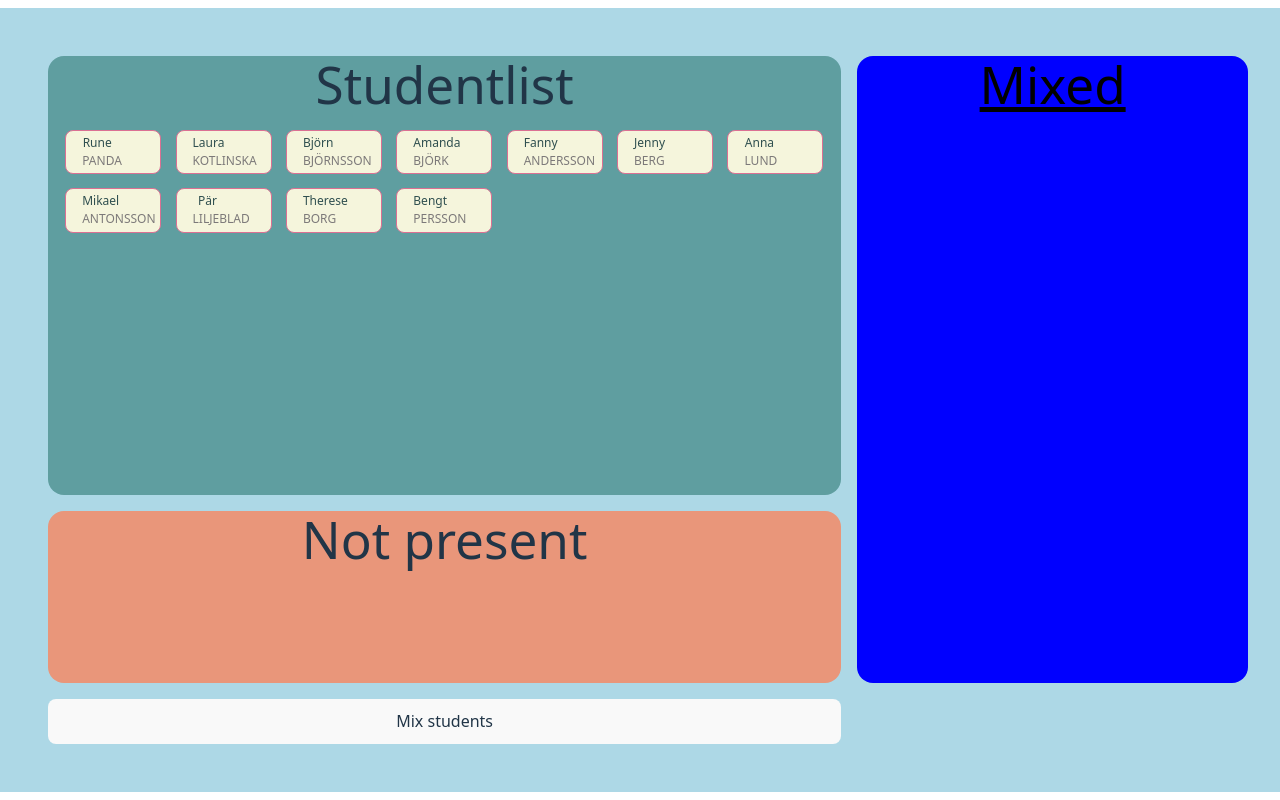
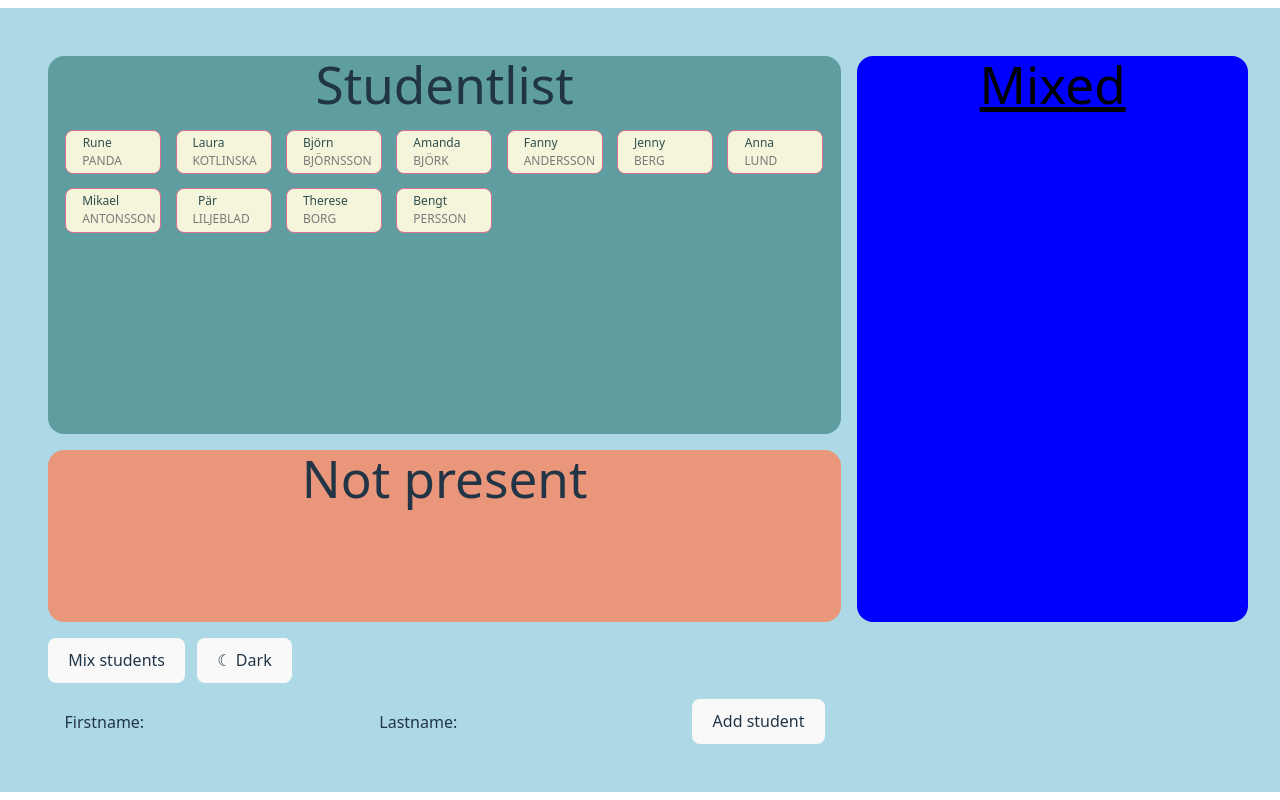
Before and after one commit to LKotlinska/mixer, a React (Vite) app: page / in a window 1280 px wide. Built offline with nearby package versions, Linux system fonts and the light colour scheme.

Commit message:
Separated logic from app, dark mode elements, add person form

```diff
--- a/src/App.jsx
+++ b/src/App.jsx
@@ -1,88 +1,45 @@
+import { useRef } from 'react'
 import './App.css'
 import { Person } from './Person'
 import { StudentList } from './StudentList'
 import { NotPresentList } from './NotPresentList'
 import { MixedList } from './MixedList'
-import { useEffect, useMemo, useState } from 'react'
+import { InputForm } from './InputForm'
+import useStudents from './hooks/useStudents'
 
 function App() {
 
-  const [students, setStudents] = useState(null)
-  const [loading, setLoading] = useState(false)
-  const [error, setError] = useState(null)
+  const { togglePresent,setStudents, students, absent, present, groups, shuffle, loading, error } = useStudents();
 
-  const [mixedStudents, setMixedStudents] = useState([])
+  const sectionRef = useRef(null);
+  const btnRef = useRef(null);
+  const isDark = useRef(false);
 
-  const present = useMemo(() => students?.filter(({...student}) => student.isPresent), [students])
-  const absent = useMemo(() => students?.filter(({...student}) => !student.isPresent), [students])
+  const toggleDark = () => {
+    isDark.current = !isDark.current;
+    sectionRef.current.classList.toggle('dark');
+    btnRef.current.textContent = isDark.current ? '☀ Light' : '☾ Dark';
+  };
 
-  const fetchData = () => {
-    fetch('./src/data/student.json')
-      .then ((response) => response.json())
-      .then ((json) => {
-        setStudents(json.students)
-      })
-      .catch(error => {
-        console.error("Failure")
-        setError("Could not load students data.")
-      })
-      .finally(() => {
-        setLoading(false)
-      })
+  function addPerson(firstname, lastname) {
+
+    const newPerson = {
+      id: students.length + 1,
+      firstname: firstname,
+      lastname: lastname
+    }
+    setStudents(prev => [...prev, newPerson])
   }
+  return (
+      <section ref={sectionRef} className="layout">
 
-  // Fetch data on component load
-  useEffect(() => {
-    setLoading(true)
-    fetchData()
-  }, [])
+        <div className="toolbar">
+          <button onClick={() => shuffle(present)}>Mix students</button>
+          <button ref={btnRef} className="dark-toggle" onClick={toggleDark}>☾ Dark</button>
+        </div>
 
-  const groups = mixedStudents.reduce((acc, student) => {
-    const key = student.groupId
-    if(!acc[key]) acc[key] = []
-    acc[key].push(student)
-    return acc
-  }, {})
-
-  function togglePresent(id) {
-    const student = students.map((s) => {
-
-      if (s.id === id) {
-        return {...s, isPresent: !s.isPresent}
-      }
-      return {...s}
-    })
-    setStudents(student);
-  }
-
-  function shuffle(array) {
-    array.sort(() => Math.random() - 0.5)
-    const isOdd = array.length % 2 !== 0;
-    const groups = []
-    let i = 0
-    let groupId = 1
-
-    while (i < array.length) {
-      const isLastThree = isOdd && i === array.length - 3
-      const size = isLastThree ? 3 : 2
-
-      const group = array.slice(i, i+ size).map(student => ({
-        ...student,
-        groupId
-      }))
-      groups.push(...group)
-      i += size
-      groupId++
-    }
-
-    setMixedStudents(groups)
-    setStudents(prev => prev.filter(student => !student.isPresent))
-  }
-
-  return (
-      <section className="layout">
-
-        <button onClick={() => console.log("Mixed: ", shuffle(present)) }>Mix students</button>
+        <InputForm onAdd={addPerson}>
+        </InputForm>
 
         <StudentList>
           {loading && <p>Loading...</p>}
--- /dev/null
+++ b/src/InputForm.jsx
@@ -0,0 +1,42 @@
+import { useRef, useState } from "react"
+
+export function InputForm( {onAdd} ) {
+
+    const [error, setError] = useState("")
+    const inputFirstName = useRef(null)
+    const inputLastName = useRef(null)
+
+
+    function handleSubmit(e) {
+        //prevents reload
+        e.preventDefault()
+
+        const firstname = inputFirstName.current.value.trim()
+        const lastname = inputLastName.current.value.trim()
+
+
+        if (!firstname || !lastname) {
+            setError("Please enter both a first and last name")
+            return
+        }
+        onAdd(firstname, lastname)
+        setError("")
+        inputFirstName.current.value = ""
+        inputLastName.current.value = ""
+
+        inputFirstName.current.focus()
+    }
+
+    return (
+        <form onSubmit={handleSubmit}>
+            <label htmlFor="firstname">Firstname: </label>
+            <input ref={inputFirstName} type="text" name="firstname" id="firstname"/>
+            <label htmlFor="lastname">Lastname: </label>
+            <input ref={inputLastName} type="text" name="lastname" id="lastname"/>
+
+            <button type="submit">Add student</button>
+
+            { error && <p>{error}</p>}
+        </form>
+    )
+}
--- a/src/Person.jsx
+++ b/src/Person.jsx
@@ -1,4 +1,4 @@
-export function Person({firstname, lastname, onClickHandler}) {
+export function Person({firstname, lastname, isPresent = true, onClickHandler}) {
     return (
         <article className="person" onClick={onClickHandler}>
             <h2>{ firstname }<span> { lastname }</span></h2>
--- /dev/null
+++ b/src/hooks/useStudents.js
@@ -0,0 +1,91 @@
+import { useEffect, useMemo, useState } from "react";
+
+export default function useStudents() {
+  const [students, setStudents] = useState(null);
+  const [loading, setLoading] = useState(false);
+  const [error, setError] = useState(null);
+
+  const [mixedStudents, setMixedStudents] = useState([]);
+
+  const present = useMemo(
+    () => students?.filter(({ ...student }) => student.isPresent),
+    [students],
+  );
+  const absent = useMemo(
+    () => students?.filter(({ ...student }) => !student.isPresent),
+    [students],
+  );
+
+  const fetchData = () => {
+    fetch("./src/data/student.json")
+      .then((response) => response.json())
+      .then((json) => {
+        setStudents(json.students);
+      })
+      .catch(() => {
+        console.error("Failure");
+        setError("Could not load students data.");
+      })
+      .finally(() => {
+        setLoading(false);
+      });
+  };
+
+  // Fetch data on component load
+  useEffect(() => {
+    setLoading(true);
+    fetchData();
+  }, []);
+
+  const groups = mixedStudents.reduce((acc, student) => {
+    const key = student.groupId;
+    if (!acc[key]) acc[key] = [];
+    acc[key].push(student);
+    return acc;
+  }, {});
+
+  function togglePresent(id) {
+    const student = students.map((s) => {
+      if (s.id === id) {
+        return { ...s, isPresent: !s.isPresent };
+      }
+      return { ...s };
+    });
+    setStudents(student);
+  }
+
+  function shuffle(array) {
+    array.sort(() => Math.random() - 0.5);
+    const isOdd = array.length % 2 !== 0;
+    const groups = [];
+    let i = 0;
+    let groupId = 1;
+
+    while (i < array.length) {
+      const isLastThree = isOdd && i === array.length - 3;
+      const size = isLastThree ? 3 : 2;
+
+      const group = array.slice(i, i + size).map((student) => ({
+        ...student,
+        groupId,
+      }));
+      groups.push(...group);
+      i += size;
+      groupId++;
+    }
+
+    setMixedStudents(groups);
+    setStudents((prev) => prev.filter((student) => !student.isPresent));
+  }
+  return {
+    togglePresent,
+    setStudents,
+    students,
+    absent,
+    present,
+    groups,
+    shuffle,
+    loading,
+    error,
+  };
+}
```
